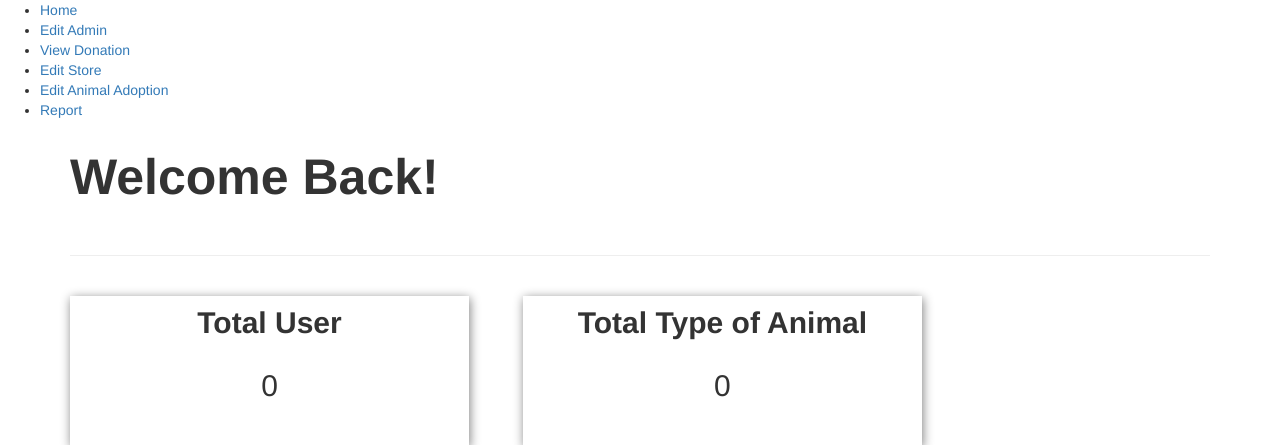
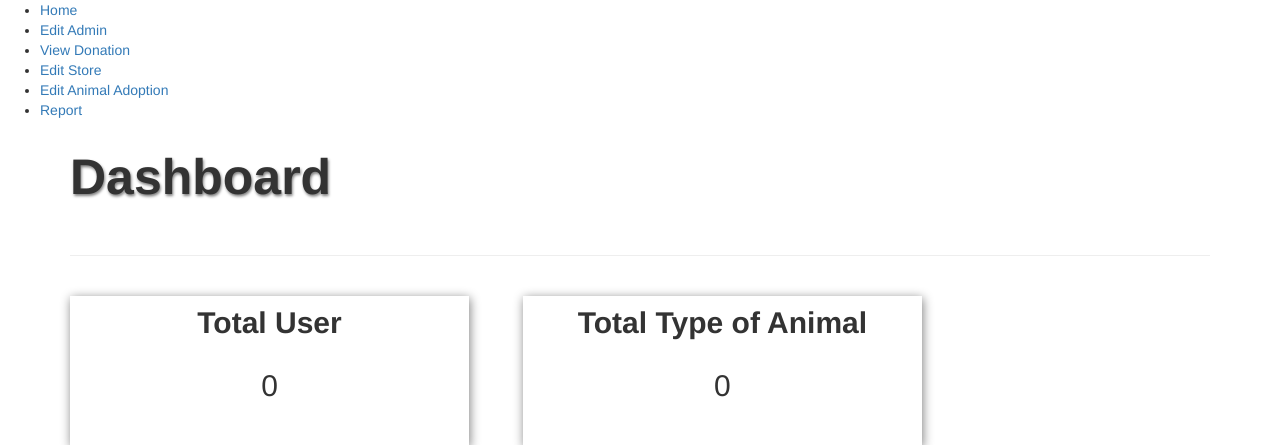
Before and after one commit to GionMM/WebDevProject_ZooFundraiser, a PHP site: page /adminhome.php in a window 1280 px wide. Shown: the top 445 px of the page. Run offline with PHP 8.4, Linux system fonts and the light colour scheme; data that the repository does not hold is empty; a stand-in replaces the project's code that opens the database connection.

Commit message:
Update adminhome.php

```diff
--- a/adminhome.php
+++ b/adminhome.php
@@ -30,7 +30,7 @@ require_once "config.php";
     </ul>
 
         <div class="container">
-        <h1 style="font-size:50px;font-weight:bold">Welcome Back!</h1><br>
+        <h1 style="font-size:50px;font-weight:bold;text-shadow:1px 2px 3px grey">Dashboard</h1><br>
         <hr>
 
 		<div class="card" style="margin-top:20px;width:35%;height:150px;box-shadow: 1px 2px 10px grey;display:inline-block">
```
